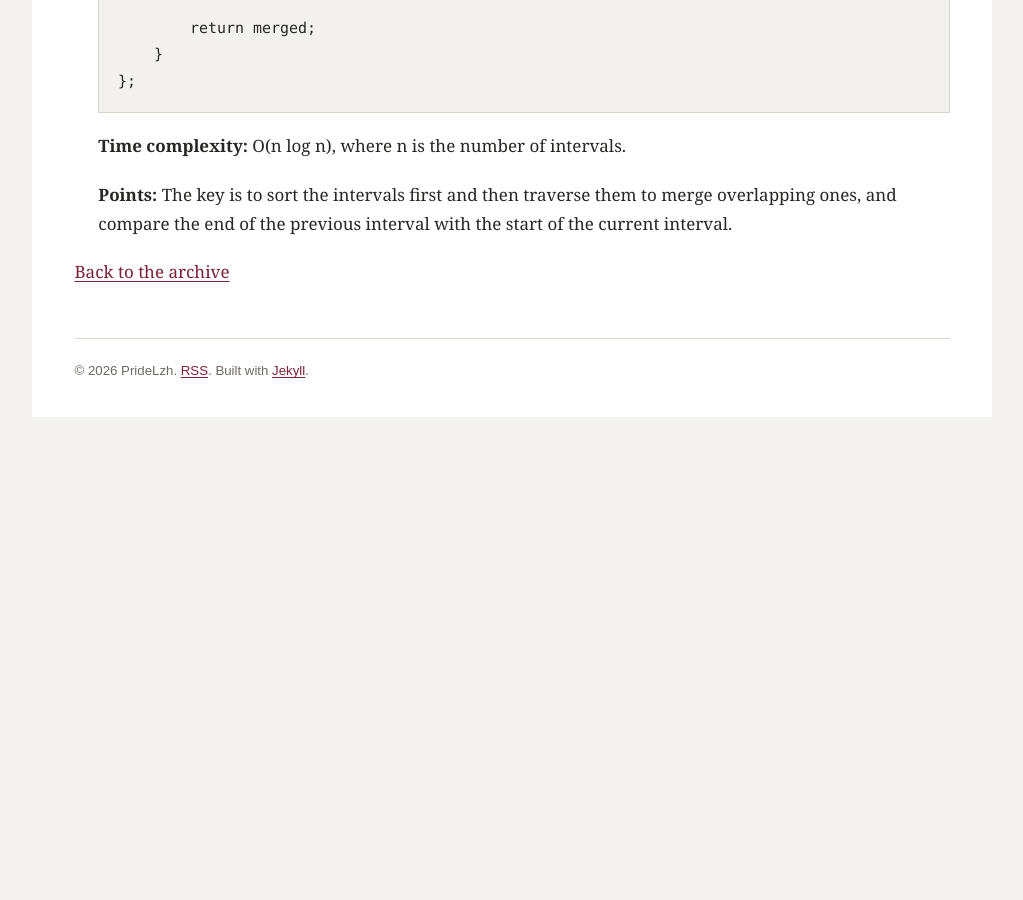
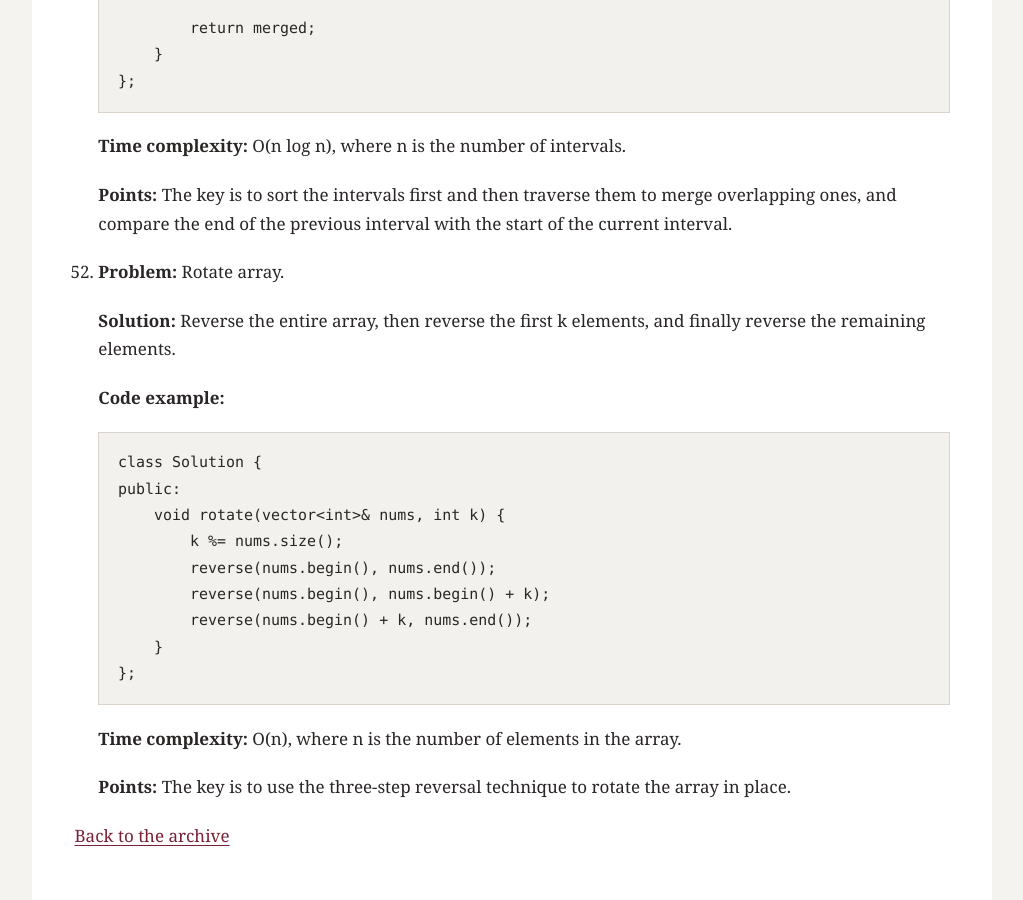
Before and after one commit to pridelzh/pridelzh.github.io, a Jekyll site: the page built from _posts/2026-08-02-record-algorithm-exercise.md, in a window 1280 px wide and 900 px high, scrolled down 57026 px. Shown: the whole window, without its empty margins (128-1151 px from the left). Built offline with Jekyll 4.4.1, drawn with Linux system fonts in a browser that asks for light colours; before the commit the page ends 57477 px from its top, so only the background shows below that.

Commit message:
update 2026-08-02-record-algorithm-exercise.md on 2026/08/17

````diff
--- a/_posts/2026-08-02-record-algorithm-exercise.md
+++ b/_posts/2026-08-02-record-algorithm-exercise.md
@@ -1987,3 +1987,24 @@ excerpt: "A record of traditional algorithm exercises."
     **Time complexity:** O(n log n), where n is the number of intervals.
 
     **Points:** The key is to sort the intervals first and then traverse them to merge overlapping ones, and compare the end of the previous interval with the start of the current interval.
+
+52. **Problem:** Rotate array.
+
+    **Solution:** Reverse the entire array, then reverse the first k elements, and finally reverse the remaining elements.
+
+    **Code example:**
+    ```cpp
+    class Solution {
+    public:
+        void rotate(vector<int>& nums, int k) {
+            k %= nums.size();
+            reverse(nums.begin(), nums.end());
+            reverse(nums.begin(), nums.begin() + k);
+            reverse(nums.begin() + k, nums.end());
+        }
+    };
+    ```
+
+    **Time complexity:** O(n), where n is the number of elements in the array.
+
+    **Points:** The key is to use the three-step reversal technique to rotate the array in place.
````
